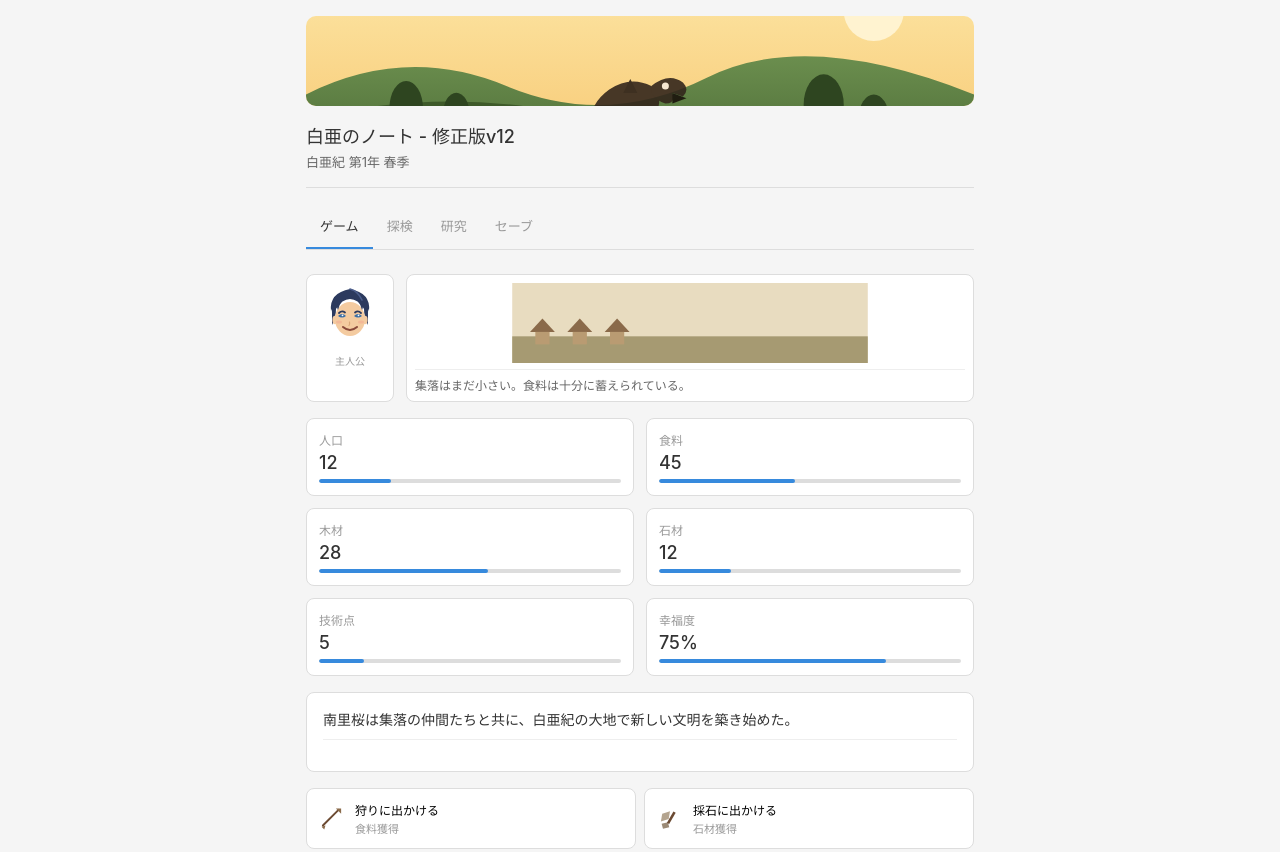
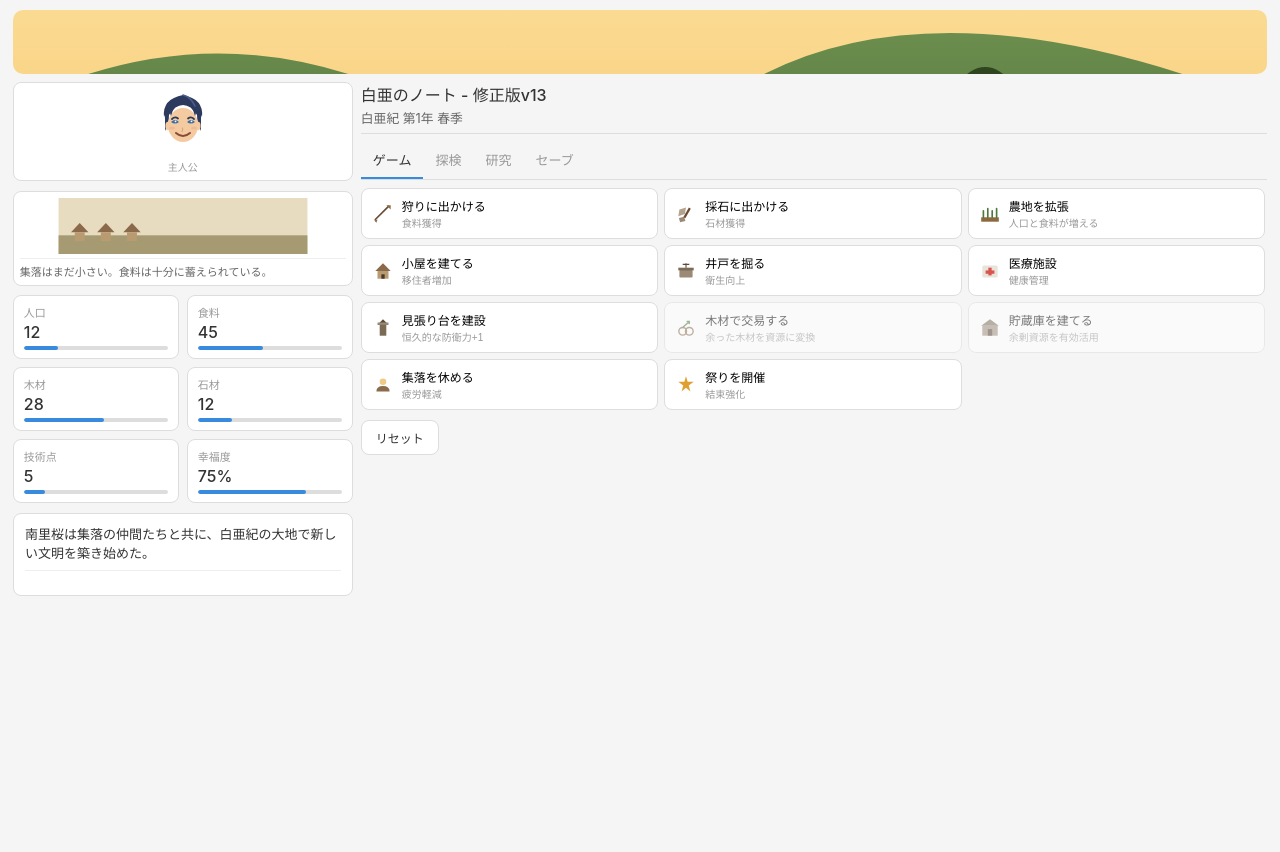
Before and after one commit to itanaka66/itanaka66.github.io, a plain HTML site: page Hakua-note/hakua_simulation.html in a window 1280 px wide. Shown: the top 852 px of the page. After the commit the page ends 800 px from the top, so only its background shows below. Drawn offline with Linux system fonts and the light colour scheme.

Commit message:
Update title and styles for version 13

```diff
--- a/Hakua-note/hakua_simulation.html
+++ b/Hakua-note/hakua_simulation.html
@@ -3,79 +3,133 @@
 <head>
 <meta charset="UTF-8">
 <meta name="viewport" content="width=device-width, initial-scale=1.0">
-<title>白亜のノート - 修正版v12</title>
+<title>白亜のノート - 修正版v13</title>
 <style>
 * { margin: 0; padding: 0; box-sizing: border-box; }
+html, body { height: 100%; overflow: hidden; }
 body { font-family: -apple-system, BlinkMacSystemFont, sans-serif; color: #333; background: #f5f5f5; }
-.game-container { padding: 1rem; max-width: 700px; margin: 0 auto; }
-.banner { border-radius: 10px; overflow: hidden; margin-bottom: 1rem; line-height: 0; }
-.banner svg { width: 100%; height: 90px; display: block; }
-.status-row { display: flex; gap: 12px; margin-bottom: 1rem; }
-.portrait-box { background: white; border: 1px solid #ddd; border-radius: 8px; padding: 8px; text-align: center; flex-shrink: 0; width: 88px; }
-.portrait-box svg { width: 64px; height: 64px; }
+
+.game-container {
+  height: 100vh;
+  height: 100dvh;
+  max-width: 1366px;
+  margin: 0 auto;
+  padding: 0.6rem 0.8rem;
+  display: grid;
+  grid-template-columns: 1fr;
+  grid-template-rows: auto auto auto auto 1fr;
+  grid-template-areas: "banner" "header" "overview" "tabs" "content";
+  gap: 0.5rem;
+  overflow: hidden;
+}
+.banner { grid-area: banner; border-radius: 10px; overflow: hidden; line-height: 0; flex-shrink: 0; }
+.banner svg { width: 100%; height: clamp(50px, 8vh, 90px); display: block; }
+
+.header { grid-area: header; padding-bottom: 0.4rem; border-bottom: 1px solid #ddd; flex-shrink: 0; }
+.title { font-size: clamp(14px, 2vh, 18px); font-weight: 500; margin-bottom: 0.15rem; }
+.subtitle { font-size: clamp(11px, 1.6vh, 13px); color: #666; }
+
+.overview { grid-area: overview; overflow-y: auto; min-height: 0; }
+.status-row { display: flex; gap: 10px; margin-bottom: 0.6rem; }
+.portrait-box { background: white; border: 1px solid #ddd; border-radius: 8px; padding: 6px; text-align: center; flex-shrink: 0; width: clamp(64px, 9vw, 88px); }
+.portrait-box svg { width: 100%; height: auto; max-height: 64px; }
 .portrait-label { font-size: 10px; color: #999; margin-top: 2px; }
-.village-box { background: white; border: 1px solid #ddd; border-radius: 8px; padding: 8px; flex: 1; overflow: hidden; }
-.village-box svg { width: 100%; height: 80px; display: block; }
-.village-status { font-size: 12px; color: #666; margin-top: 6px; padding-top: 6px; border-top: 1px solid #eee; }
-.header { margin-bottom: 1rem; padding-bottom: 1rem; border-bottom: 1px solid #ddd; }
+.village-box { background: white; border: 1px solid #ddd; border-radius: 8px; padding: 6px; flex: 1; overflow: hidden; min-width: 0; }
+.village-box svg { width: 100%; height: clamp(48px, 7vh, 80px); display: block; }
+.village-status { font-size: 11px; color: #666; margin-top: 4px; padding-top: 4px; border-top: 1px solid #eee; }
+
 .location-icon svg { width: 32px; height: 32px; }
-.title { font-size: 18px; font-weight: 500; margin-bottom: 0.25rem; }
-.subtitle { font-size: 13px; color: #666; }
-.tabs { display: flex; margin-bottom: 1.5rem; border-bottom: 1px solid #ddd; overflow-x: auto; }
-.tab { padding: 12px 14px; border: none; background: transparent; cursor: pointer; font-size: 13px; color: #999; border-bottom: 2px solid transparent; white-space: nowrap; }
+
+.tabs { grid-area: tabs; display: flex; border-bottom: 1px solid #ddd; overflow-x: auto; flex-shrink: 0; }
+.tab { padding: 8px 12px; border: none; background: transparent; cursor: pointer; font-size: 13px; color: #999; border-bottom: 2px solid transparent; white-space: nowrap; }
 .tab.active { color: #333; border-bottom-color: #378ADD; }
-.panel { display: none; }
+
+.tab-content { grid-area: content; min-height: 0; overflow: hidden; position: relative; }
+.panel { display: none; height: 100%; overflow-y: auto; padding-right: 2px; }
 .panel.active { display: block; }
-.metrics { display: grid; grid-template-columns: repeat(2, 1fr); gap: 12px; margin-bottom: 1rem; }
-.metric { background: white; padding: 12px; border-radius: 8px; border: 1px solid #ddd; }
-.metric-label { font-size: 12px; color: #999; margin-bottom: 4px; }
-.metric-value { font-size: 18px; font-weight: 500; }
-.metric-bar { height: 4px; background: #ddd; border-radius: 2px; margin-top: 6px; overflow: hidden; }
+
+.metrics { display: grid; grid-template-columns: repeat(3, 1fr); gap: 8px; margin-bottom: 0.6rem; }
+.metric { background: white; padding: 8px 10px; border-radius: 8px; border: 1px solid #ddd; }
+.metric-label { font-size: 11px; color: #999; margin-bottom: 2px; }
+.metric-value { font-size: 16px; font-weight: 500; }
+.metric-bar { height: 4px; background: #ddd; border-radius: 2px; margin-top: 4px; overflow: hidden; }
 .metric-fill { height: 100%; background: #378ADD; border-radius: 2px; }
 .metric-fill.warn { background: #E24B4A; }
-.story-box { background: white; padding: 1rem; border-radius: 8px; border: 1px solid #ddd; margin-bottom: 1rem; }
-.story-text { font-size: 14px; line-height: 1.6; }
-.event-log { font-size: 12px; color: #666; margin-top: 8px; padding-top: 8px; border-top: 1px solid #eee; min-height: 16px; }
-.dinosaur-alert { background: #FEE8E8; color: #A32D2D; padding: 12px; border-radius: 8px; margin-bottom: 1rem; font-size: 13px; border: 1px solid #F09595; }
-.dinosaur-alert strong { display: block; margin-bottom: 4px; }
-.actions { display: grid; grid-template-columns: repeat(2, 1fr); gap: 8px; margin-bottom: 1rem; }
-.action-btn { padding: 12px; border: 1px solid #ddd; border-radius: 8px; background: white; cursor: pointer; font-size: 12px; display: flex; align-items: center; gap: 10px; text-align: left; }
-.action-btn svg { width: 26px; height: 26px; flex-shrink: 0; }
-.action-text { display: flex; flex-direction: column; }
+
+.story-box { background: white; padding: 0.7rem; border-radius: 8px; border: 1px solid #ddd; }
+.story-text { font-size: 13px; line-height: 1.5; }
+.event-log { font-size: 11px; color: #666; margin-top: 6px; padding-top: 6px; border-top: 1px solid #eee; min-height: 14px; }
+.dinosaur-alert { background: #FEE8E8; color: #A32D2D; padding: 10px; border-radius: 8px; margin-bottom: 0.6rem; font-size: 12px; border: 1px solid #F09595; }
+.dinosaur-alert strong { display: block; margin-bottom: 2px; }
+
+.actions { display: grid; grid-template-columns: repeat(2, 1fr); gap: 6px; margin-bottom: 0.6rem; }
+.action-btn { padding: 8px 10px; border: 1px solid #ddd; border-radius: 8px; background: white; cursor: pointer; font-size: 12px; display: flex; align-items: center; gap: 8px; text-align: left; }
+.action-btn svg { width: 22px; height: 22px; flex-shrink: 0; }
+.action-text { display: flex; flex-direction: column; min-width: 0; }
 .action-btn:hover { background: #f9f9f9; }
 .action-btn.disabled { opacity: 0.5; cursor: not-allowed; }
-.action-name { font-weight: 500; display: block; margin-bottom: 2px; }
-.action-cost { font-size: 11px; color: #999; }
-.map { display: grid; grid-template-columns: repeat(3, 1fr); gap: 12px; margin-bottom: 1rem; }
-.location { background: white; padding: 12px; border-radius: 8px; border: 1px solid #ddd; cursor: pointer; text-align: center; }
+.action-name { font-weight: 500; display: block; margin-bottom: 1px; }
+.action-cost { font-size: 10px; color: #999; }
+
+.map { display: grid; grid-template-columns: repeat(3, 1fr); gap: 8px; }
+.location { background: white; padding: 8px; border-radius: 8px; border: 1px solid #ddd; cursor: pointer; text-align: center; }
 .location:hover { background: #f9f9f9; }
-.location-name { font-weight: 500; font-size: 13px; margin-bottom: 4px; }
-.location-icon { font-size: 22px; margin: 6px 0; }
-.location-status { font-size: 11px; color: #999; }
+.location-name { font-weight: 500; font-size: 12px; margin-bottom: 2px; }
+.location-status { font-size: 10px; color: #999; }
 .location.explored { border-color: #378ADD; background: #E6F1FB; }
-.tech-tree { display: grid; grid-template-columns: repeat(2, 1fr); gap: 12px; margin-bottom: 1rem; }
-.tech { background: white; padding: 12px; border-radius: 8px; border: 1px solid #ddd; cursor: pointer; }
+
+.tech-tree { display: grid; grid-template-columns: repeat(2, 1fr); gap: 8px; }
+.tech { background: white; padding: 8px 10px; border-radius: 8px; border: 1px solid #ddd; cursor: pointer; }
 .tech.unlocked { border-color: #639922; background: #EAF3DE; }
 .tech.locked { opacity: 0.6; }
-.tech-name { font-weight: 500; font-size: 13px; margin-bottom: 4px; }
-.tech-cost { font-size: 11px; color: #999; }
-.tech-level { font-size: 12px; margin-top: 4px; }
-.save-slot { background: white; padding: 12px; border-radius: 8px; border: 1px solid #ddd; margin-bottom: 8px; display: flex; justify-content: space-between; align-items: center; }
-.save-name { font-weight: 500; font-size: 13px; }
-.save-date { font-size: 11px; color: #999; margin-top: 2px; }
-.save-slot button { padding: 8px 12px; font-size: 12px; border: 1px solid #ddd; border-radius: 8px; background: white; cursor: pointer; }
-textarea { width: 100%; height: 80px; font-size: 11px; border: 1px solid #ddd; border-radius: 8px; padding: 8px; margin-bottom: 8px; }
+.tech-name { font-weight: 500; font-size: 12px; margin-bottom: 2px; }
+.tech-cost { font-size: 10px; color: #999; }
+.tech-level { font-size: 11px; margin-top: 2px; }
+
+.save-slot { background: white; padding: 10px; border-radius: 8px; border: 1px solid #ddd; margin-bottom: 6px; display: flex; justify-content: space-between; align-items: center; }
+.save-name { font-weight: 500; font-size: 12px; }
+.save-date { font-size: 10px; color: #999; margin-top: 2px; }
+.save-slot button { padding: 6px 10px; font-size: 11px; border: 1px solid #ddd; border-radius: 8px; background: white; cursor: pointer; }
+textarea { width: 100%; height: 60px; font-size: 11px; border: 1px solid #ddd; border-radius: 8px; padding: 6px; margin-bottom: 6px; }
+
 .controls { display: flex; gap: 8px; flex-wrap: wrap; }
-.btn { padding: 10px 16px; border: 1px solid #ddd; border-radius: 8px; background: #378ADD; color: white; cursor: pointer; font-size: 13px; font-weight: 500; }
+.btn { padding: 8px 14px; border: 1px solid #ddd; border-radius: 8px; background: #378ADD; color: white; cursor: pointer; font-size: 12px; font-weight: 500; }
 .btn-secondary { background: white; color: #333; }
 .btn-success { background: #639922; color: white; }
-.ending-screen { background: white; padding: 1.5rem; border-radius: 12px; border: 1px solid #ddd; text-align: center; }
-.ending-title { font-size: 20px; font-weight: 500; margin-bottom: 1rem; }
-.ending-text { font-size: 14px; line-height: 1.6; margin-bottom: 1.5rem; color: #666; }
-.choice-box { background: #FEE8E8; padding: 1rem; border-radius: 8px; margin-bottom: 1rem; }
-.choice-box p { font-size: 13px; margin-bottom: 10px; color: #A32D2D; }
+
+.ending-screen { background: white; padding: 1.2rem; border-radius: 12px; border: 1px solid #ddd; text-align: center; }
+.ending-title { font-size: 18px; font-weight: 500; margin-bottom: 0.8rem; }
+.ending-text { font-size: 13px; line-height: 1.5; margin-bottom: 1rem; color: #666; }
+
+.choice-box { background: #FEE8E8; padding: 0.8rem; border-radius: 8px; margin-bottom: 0.6rem; }
+.choice-box p { font-size: 12px; margin-bottom: 8px; color: #A32D2D; }
 .choice-btns { display: flex; gap: 8px; }
-.choice-btns button { flex: 1; padding: 10px; font-size: 12px; border: 1px solid #ddd; border-radius: 8px; background: white; cursor: pointer; }
+.choice-btns button { flex: 1; padding: 8px; font-size: 11px; border: 1px solid #ddd; border-radius: 8px; background: white; cursor: pointer; }
+
+/* PC想定 1366x768 相当: 横長画面は2カラムレイアウト */
+@media (min-width: 900px) and (min-aspect-ratio: 1/1) {
+  .game-container {
+    grid-template-columns: 340px 1fr;
+    grid-template-rows: auto auto auto 1fr;
+    grid-template-areas:
+      "banner banner"
+      "overview header"
+      "overview tabs"
+      "overview content";
+  }
+  .status-row { flex-direction: column; }
+  .portrait-box { width: 100%; }
+  .metrics { grid-template-columns: repeat(2, 1fr); }
+  .actions { grid-template-columns: repeat(3, 1fr); }
+}
+
+/* スマホ縦画面 1080x1920 相当: 1カラムを縦いっぱいに使う */
+@media (max-width: 899px), (max-aspect-ratio: 1/1) {
+  .banner svg { height: clamp(40px, 6vh, 70px); }
+  .metrics { grid-template-columns: repeat(2, 1fr); }
+  .actions { grid-template-columns: repeat(2, 1fr); }
+  .map, .tech-tree { grid-template-columns: repeat(2, 1fr); }
+}
 </style>
 </head>
 <body>
@@ -116,18 +170,11 @@ textarea { width: 100%; height: 80px; font-size: 11px; border: 1px solid #ddd; b
     </svg>
   </div>
   <div class="header">
-    <div class="title">白亜のノート - 修正版v12</div>
+    <div class="title">白亜のノート - 修正版v13</div>
     <div class="subtitle" id="mainSubtitle">白亜紀 第1年 春季</div>
   </div>
 
-  <div class="tabs">
-    <button class="tab active" data-panel="game">ゲーム</button>
-    <button class="tab" data-panel="map">探検</button>
-    <button class="tab" data-panel="tech">研究</button>
-    <button class="tab" data-panel="save">セーブ</button>
-  </div>
-
-  <div id="game" class="panel active">
+  <div class="overview">
     <div class="status-row">
       <div class="portrait-box">
         <div id="portrait"></div>
@@ -146,15 +193,23 @@ textarea { width: 100%; height: 80px; font-size: 11px; border: 1px solid #ddd; b
       <div class="metric"><div class="metric-label">技術点</div><div class="metric-value" id="techPoints">5</div><div class="metric-bar"><div class="metric-fill" id="techBar"></div></div></div>
       <div class="metric"><div class="metric-label">幸福度</div><div class="metric-value" id="happiness">75%</div><div class="metric-bar"><div class="metric-fill" id="happyBar"></div></div></div>
     </div>
-
     <div id="dinosaurAlert" class="dinosaur-alert" style="display:none;"></div>
     <div id="choiceBox" style="display:none;"></div>
-
     <div class="story-box">
       <div class="story-text" id="storyText"></div>
       <div class="event-log" id="eventLog"></div>
     </div>
+  </div>
 
+  <div class="tabs">
+    <button class="tab active" data-panel="game">ゲーム</button>
+    <button class="tab" data-panel="map">探検</button>
+    <button class="tab" data-panel="tech">研究</button>
+    <button class="tab" data-panel="save">セーブ</button>
+  </div>
+
+  <div class="tab-content">
+  <div id="game" class="panel active">
     <div class="actions" id="actionsContainer"></div>
     <div class="controls">
       <button class="btn btn-secondary" id="resetBtn">リセット</button>
@@ -182,6 +237,7 @@ textarea { width: 100%; height: 80px; font-size: 11px; border: 1px solid #ddd; b
   </div>
 
   <div id="endingScreen" style="display:none;"></div>
+  </div>
 </div>
 
 <script>
@@ -607,15 +663,15 @@ function endGame(message) {
 
 function saveGame() {
   const name = `セーブ${new Date().toLocaleTimeString('ja-JP')}`;
-  const saves = JSON.parse(localStorage.getItem('hakuaSavesV12') || '{}');
+  const saves = JSON.parse(localStorage.getItem('hakuaSavesV13') || '{}');
   saves[name] = { ...gs, savedAt: new Date().toLocaleString('ja-JP') };
-  localStorage.setItem('hakuaSavesV12', JSON.stringify(saves));
+  localStorage.setItem('hakuaSavesV13', JSON.stringify(saves));
   renderSaves();
 }
 
 function renderSaves() {
   const c = document.getElementById('saveSlotsContainer');
-  const saves = JSON.parse(localStorage.getItem('hakuaSavesV12') || '{}');
+  const saves = JSON.parse(localStorage.getItem('hakuaSavesV13') || '{}');
   c.innerHTML = Object.keys(saves).length === 0 ? '<p style="color:#999;font-size:13px;">セーブデータがありません。</p>' : '';
   Object.entries(saves).forEach(([name, data]) => {
     const div = document.createElement('div');
```
